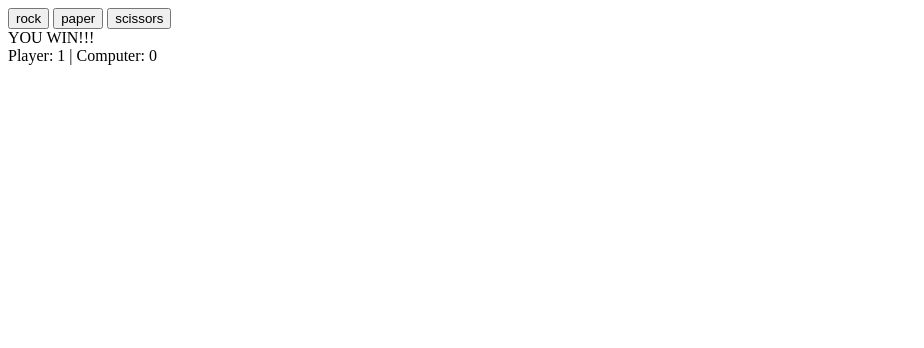
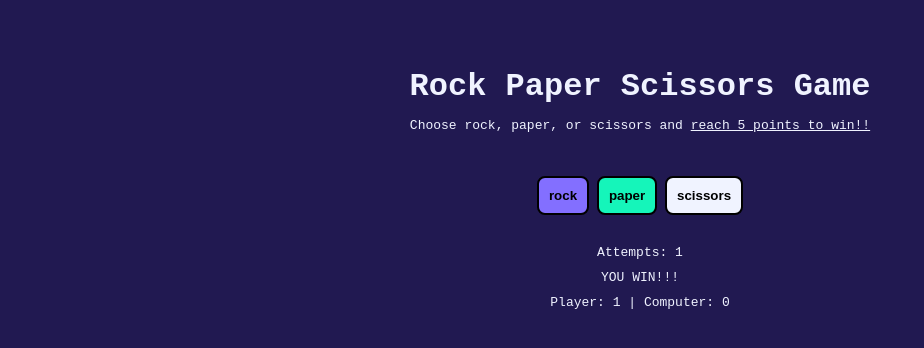
Before and after one commit to kayn019/rock-paper-scissors, a plain HTML site: page index.html in a window 1280 px wide. Both pictures are taken after a click on the button "rock". Shown: the whole page, without its empty margins (0-924 px from the left). Drawn offline with Linux system fonts and the light colour scheme.

Commit message:
add CSS and attempts

```diff
--- a/index.html
+++ b/index.html
@@ -4,15 +4,19 @@
     <meta charset="UTF-8">
     <meta name="viewport" content="width=device-width, initial-scale=1.0">
     <title>Rock Paper Scissors</title>
+    <link rel="stylesheet" href="styles.css">
 </head>
 <body>
     <div class="container">
+        <div class="title">Rock Paper Scissors Game</div>
+        <p>Choose rock, paper, or scissors and <u>reach 5 points to win!!</u></p>
         <div class="buttons">
             <button id="rock">rock</button>
             <button id="paper">paper</button>
             <button id="scissors">scissors</button>
         </div>
         <div class="results">
+            <div class="attempts">Attempts: 0</div>
             <div class="result"></div>
             <div class="status"></div>
             <div class="final"></div>
@@ -22,7 +26,7 @@
         const rps = ["rock", "paper", "scissors"];
         let scoreP = 0;
         let scoreC = 0;
-        let playing = true;
+        let attempts = 0;
 
 
         function getComputerChoice(){
@@ -46,17 +50,7 @@
                 return "It's a tie!";
             }
 
-            if(scoreC >= 5 || scoreP >= 5){
 
-                    const fin = document.querySelector('.final');
-
-                    if(scoreP > scoreC){
-                            fin.textContent = "YOU WIN THIS MATCH!!!";
-                    }else{
-                            fin.textContent = "YOU LOSE THIS MATCH!!!";
-                    }
-                    playing = false;
-                }
         }
 
         // function playGame(){
@@ -78,22 +72,17 @@
         // }
 
         function btnClick(btnClicked){
-
-
-
-                btnClicked.addEventListener("click", function clicky(){
-
-
-            if(scoreC >= 5 || scoreP >= 5){
-
+            btnClicked.addEventListener("click", function clicky(){
+                if(scoreC >= 5 || scoreP >= 5){
+                    //Game over
                 }else{
+                    attempts++;
                     let cs = getComputerChoice();
-                round(btnClicked.textContent, cs);
-                displayCurResult();
-
+                    round(btnClicked.textContent, cs);
+                    displayCurResult();
+                    }
                 }
-
-            })
+            )
 
 
         //     if(scoreP > scoreC){
@@ -105,12 +94,14 @@
         // }
         //     console.log("Player: " + scoreP + " | Computer: " + scoreC);
 
-
         }
 
         function displayCurResult(){
             const res = document.querySelector('.result');
             const stat = document.querySelector('.status');
+            const att = document.querySelector('.attempts');
+
+            att.textContent = "Attempts: " + attempts;
 
             if(scoreP > scoreC){
             res.textContent = "YOU WIN!!!";
@@ -119,6 +110,7 @@
         }else{
             res.textContent = "YOU LOSE!!!";
         }
+
             stat.textContent = "Player: " + scoreP + " | Computer: " + scoreC ;
 
             if(scoreC >= 5 || scoreP >= 5){
@@ -130,7 +122,7 @@
                     }else{
                             fin.textContent = "YOU LOSE THIS MATCH!!!";
                     }
-                    playing = false;
+
                 }
 
         }
@@ -144,12 +136,6 @@
 
         });
 
-
-
-
-
-
-
     </script>
 </body>
 </html>
--- /dev/null
+++ b/styles.css
@@ -0,0 +1,62 @@
+body {
+    background-color: #211951 ;
+    font-family: monospace;
+    color: #F0F3FF;
+}
+
+.container {
+    display: flex;
+    flex-direction: column;
+    align-items: center;
+    justify-content: space-between;
+}
+
+.title {
+    margin-top: 60px;
+    font-size: 32px;
+    font-weight: 900;
+}
+
+.buttons {
+    margin: 30px 0px;
+}
+
+.buttons button {
+    padding: 10px;
+    border: 2px solid;
+    border-radius: 8px;
+    font-weight: 900;
+}
+
+.buttons button:hover {
+    filter: brightness(90%);
+}
+
+.buttons button:active {
+    filter: grayscale();
+}
+
+#rock {
+    background-color: #836FFF;
+}
+
+#paper {
+    background-color: #15F5BA;
+}
+
+#scissors {
+    background-color: #F0F3FF;
+}
+
+.results {
+    display: flex;
+    flex-direction: column;
+    justify-content: space-between;
+    align-items: center;
+    gap: 10px;
+}
+
+.final {
+    font-size: 40px;
+    font-weight: 900;
+}
```
